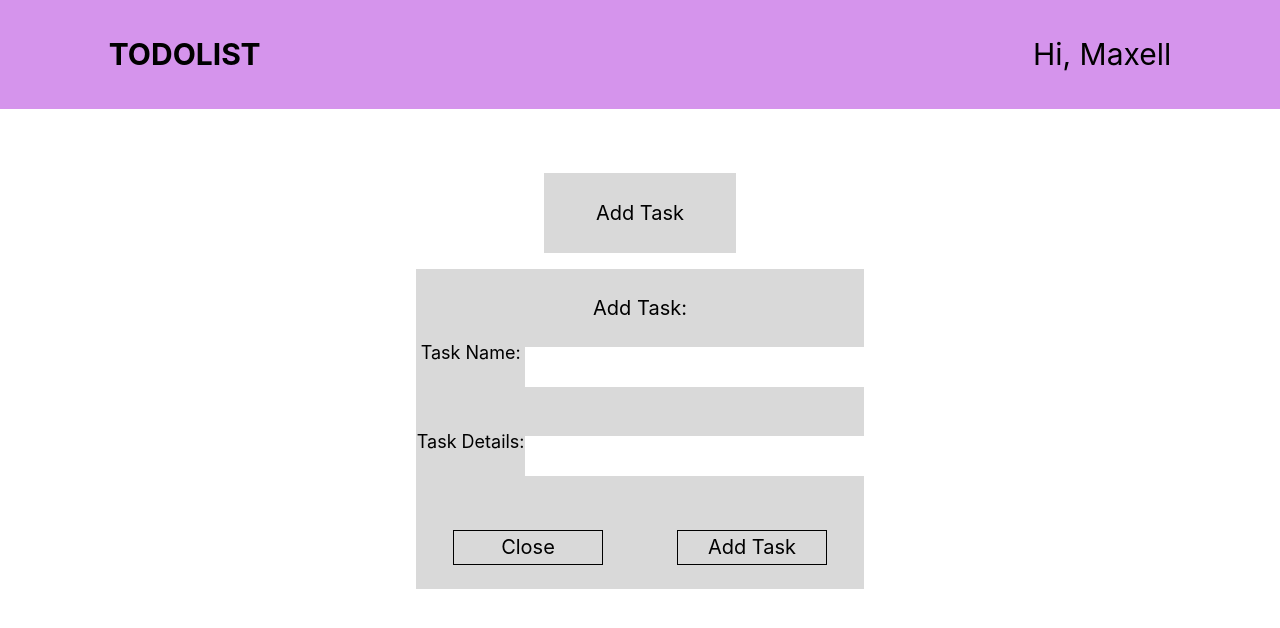
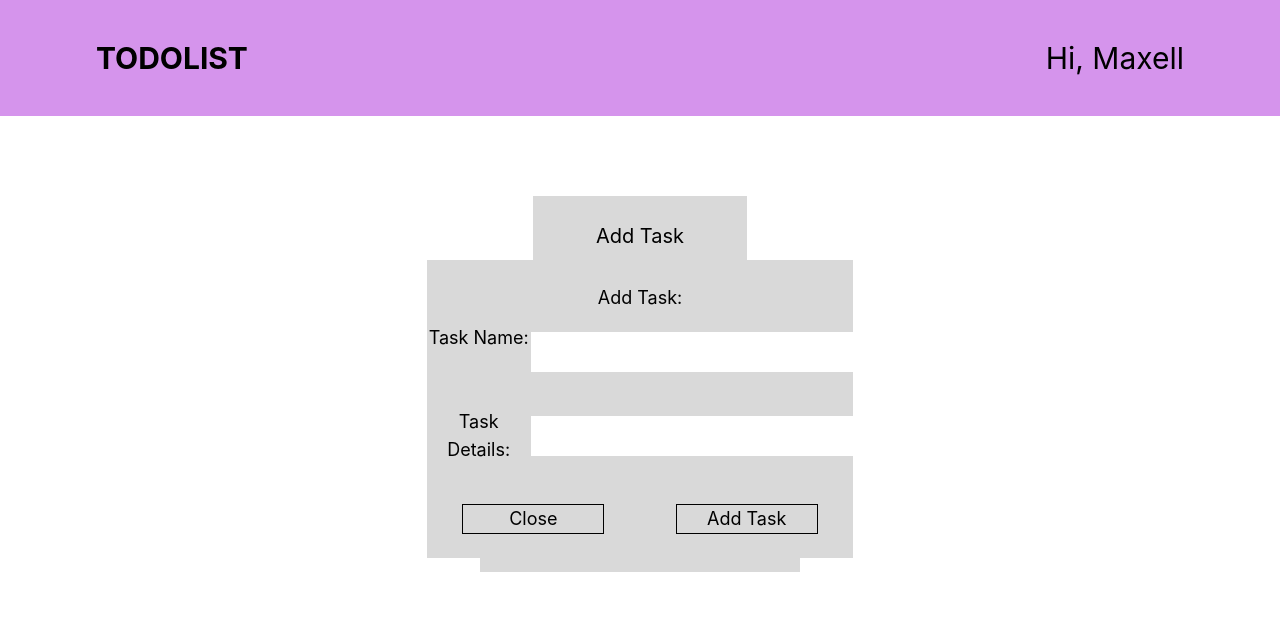
Before and after one commit to Loweso/todolist, a React (Create React App) app: page / in a window 1280 px wide. Both pictures are taken after a click on the button "Add Task". Shown: the top 628 px of the page. Built offline with nearby package versions, Linux system fonts and the light colour scheme.

Commit message:
[Cleanup][Louise] Cleaned up code for better organization
Renamed parameter names according to suggestions
Put task list feature into a separate component named 'TaskList'
Reworked custom CSS with Tailwind
Removed comments

```diff
--- a/src/components/AddTaskModal.jsx
+++ b/src/components/AddTaskModal.jsx
@@ -1,13 +1,12 @@
 import React, { useState } from "react";
-import "../styles/AddTaskModal.css";
 
 const AddTaskModal = (props) => {
-  const { setAddModalOpen, onTaskAdd } = props;
+  const { setIsAddModalOpen, onTaskAdd } = props;
   const [inputTaskName, setInputTaskName] = useState("");
   const [inputTaskDetails, setInputTaskDetails] = useState("");
 
   const handleModalClose = () => {
-    setAddModalOpen(false);
+    setIsAddModalOpen(false);
   };
 
   const handleInputTaskNameUpdate = (event) => {
@@ -21,29 +20,29 @@ const AddTaskModal = (props) => {
   const handleInputTaskNameAdd = (event) => {
     event.preventDefault();
     onTaskAdd({ name: inputTaskName, detail: inputTaskDetails });
-    setAddModalOpen(false);
+    setIsAddModalOpen(false);
   };
 
   return (
-    <div className="modal-container bg-[#D9D9D9] py-6">
+    <div className="bg-tasklistgrey text-lg grid justify-center absolute top-1/4 text-center w-1/3 py-6">
       <p>Add Task:</p>
-      <div className="input-container mt-3">
+      <div className="gap-y-[5%] flex content-evenly h-1/2 mt-3">
         <div className="w-1/3">
           <p className="text-lg">Task Name:</p>
         </div>
         <input
-          className="input-textbox my-16"
+          className="w-full p-5 my-2 mx-0 box-border"
           type="text"
           value={inputTaskName}
           onChange={handleInputTaskNameUpdate}
         ></input>
       </div>
-      <div className="input-container mb-3">
+      <div className="gap-y-[5%] flex content-evenly h-1/2 mb-3">
         <div className="w-1/3">
           <p className="text-lg">Task Details:</p>
         </div>
         <input
-          className="input-textbox my-16"
+          className="w-full p-5 my-2 mx-0 box-border"
           type="text"
           value={inputTaskDetails}
           onChange={handleInputTaskDetailsUpdate}
--- a/src/components/Body.jsx
+++ b/src/components/Body.jsx
@@ -1,7 +1,7 @@
 import React, { useState } from "react";
 import AddTaskModal from "./AddTaskModal";
 import TaskModal from "./TaskModal";
-import "../styles/Body.css";
+import TaskList from "./TaskList";
 
 const defaultTasks = [
   {
@@ -15,54 +15,48 @@ const defaultTasks = [
 ];
 
 function Body() {
-  const [isAddModalOpen, setAddModalOpen] = useState(false);
-  const [isTaskModalOpen, setTaskModalOpen] = useState(false);
+  const [isAddModalOpen, setIsAddModalOpen] = useState(false);
+  const [isTaskModalOpen, setIsTaskModalOpen] = useState(false);
   const [tasks, setTasks] = useState(defaultTasks);
   const [currentTask, setCurrentTask] = useState({ name: "", detail: "" });
 
-  const addModalToggle = () => {
-    setAddModalOpen(!isAddModalOpen);
+  const toggleAddModal = () => {
+    setIsAddModalOpen(!isAddModalOpen);
   };
-  const taskModalToggle = () => {
-    setTaskModalOpen(!isTaskModalOpen);
+  const toggleTaskModal = () => {
+    setIsTaskModalOpen(!isTaskModalOpen);
   };
-  const taskAdded = (task) => {
+  const updateTaskList = (task) => {
     setTasks([...tasks, task]);
     console.log(task);
   };
   const handleTaskClick = (task) => {
     setCurrentTask(task);
-    taskModalToggle();
+    toggleTaskModal();
   };
 
   return (
-    <div className="body-container">
-      <button className="add-task-button bg-[#D9D9D9]" onClick={addModalToggle}>
+    <div className="grid h-full justify-items-center py-20 relative">
+      <button
+        className="text-xl h-20 w-1/6 mb-10 bg-[#D9D9D9] hover:bg-zinc-400"
+        onClick={toggleAddModal}
+      >
         Add Task
       </button>
-      <div className="tasklist-container">
-        <p className="mb-7">Task List:</p>
-        {tasks.map((task) => (
-          <button
-            key={task.name}
-            className="task-button bg-[#D9D9D9]"
-            onClick={() => handleTaskClick(task)}
-          >
-            {task.name}
-          </button>
-        ))}
-      </div>
+
+      <TaskList tasks={tasks} handleTaskClick={handleTaskClick} />
+
       {isAddModalOpen && (
         <AddTaskModal
           isAddModalOpen={isAddModalOpen}
-          setAddModalOpen={setAddModalOpen}
-          onTaskAdd={taskAdded}
+          setIsAddModalOpen={setIsAddModalOpen}
+          onTaskAdd={updateTaskList}
         />
       )}
       {isTaskModalOpen && (
         <TaskModal
           isTaskModalOpen={isTaskModalOpen}
-          setTaskModalOpen={setTaskModalOpen}
+          setIsTaskModalOpen={setIsTaskModalOpen}
           currentTask={currentTask}
         />
       )}
@@ -71,18 +65,3 @@ function Body() {
 }
 
 export default Body;
-
-/*
-
-{isTaskModalOpen &&
-        tasks.map((task, detail, index) => (
-          <TaskModal
-            key={index}
-            isTaskModalOpen={isTaskModalOpen}
-            setTaskModalOpen={setTaskModalOpen}
-            index={tasks.findIndex((item) => item.indexOf(task) > -1)}
-            detail={taskDetails[index]}
-          />
-        ))}
-
-*/
--- a/src/components/Button.js
+++ b/src/components/Button.js
@@ -1,14 +1,6 @@
-import React from 'react';
-import '../App.css';
+import React from "react";
+import "../App.css";
 
 export function Button({ children }) {
   return <button className="btn btn-primary">{children}</button>;
 }
-
-export function Select({ children }) {
-  return (
-    <div className="selection">
-      <select>{children}</select>
-    </div>
-  );
-}
--- a/src/components/Navbar.jsx
+++ b/src/components/Navbar.jsx
@@ -1,11 +1,12 @@
-import React from 'react'
-import '../styles/Navbar.css'
+import React from "react";
 
 export default function Navbar() {
   return (
-    <div className='navbar-container'>
-       <p className='site-title'><b>TODOLIST</b></p>
-       <p className='navbar-greeting'>Hi, Maxell</p>
+    <div className="bg-navbarcolor flex w-full justify-between items-center">
+      <p className="flex text-3xl ml-24">
+        <b>TODOLIST</b>
+      </p>
+      <p className="flex text-3xl my-10 mr-24">Hi, Maxell</p>
     </div>
-  )
+  );
 }
--- /dev/null
+++ b/src/components/TaskList.jsx
@@ -0,0 +1,23 @@
+import React from "react";
+
+const TaskList = (props) => {
+  const { tasks } = props;
+  const { handleTaskClick } = props;
+
+  return (
+    <div className="grid justify-items-center text-xl w-1/4">
+      <p className="mb-7">Task List:</p>
+      {tasks.map((task) => (
+        <button
+          key={task.name}
+          className=" text-xl h-20 w-full mb-10 bg-[#D9D9D9] hover:bg-zinc-400"
+          onClick={() => handleTaskClick(task)}
+        >
+          {task.name}
+        </button>
+      ))}
+    </div>
+  );
+};
+
+export default TaskList;
--- a/src/components/TaskModal.jsx
+++ b/src/components/TaskModal.jsx
@@ -1,20 +1,18 @@
 import React from "react";
-import "../styles/TaskModal.css";
 
 const TaskModal = (props) => {
-  //get the props and destruct them inside
-  const { setTaskModalOpen, currentTask } = props;
+  const { setIsTaskModalOpen, currentTask } = props;
 
   const handleModalClose = () => {
-    setTaskModalOpen(false);
+    setIsTaskModalOpen(false);
   };
 
   return (
-    <div className="modal-container py-6">
+    <div className="bg-tasklistgrey text-lg grid justify-center top-1/4 w-1/3 h-1/2 text-center absolute py-6">
       <p>Task Details:</p>
-      <p className="modal-details">{currentTask.detail}</p>
+      <p className="text-lg">{currentTask.detail}</p>
       <button
-        className="modal-button bg-[#D9D9D9] border border-black"
+        className="bg-[#D9D9D9] border border-black"
         onClick={handleModalClose}
       >
         Close
--- a/src/styles/AddTaskModal.css
+++ /dev/null
@@ -1,28 +0,0 @@
-.modal-container {
-  background-color: #d9d9d9;
-  font-size: 20px;
-  display: grid;
-  justify-content: center;
-  position: absolute;
-  margin-top: 12.5%;
-  text-align: center;
-  width: 35%;
-}
-
-.modal-details {
-  font-size: 35px;
-}
-
-.input-container {
-  display: flex;
-  align-content: space-evenly;
-  row-gap: 5%;
-  height: 50%;
-}
-
-.input-textbox {
-  width: 100%;
-  padding: 20px;
-  margin: 8px 0;
-  box-sizing: border-box;
-}
--- a/src/styles/Body.css
+++ /dev/null
@@ -1,36 +0,0 @@
-.body-container {
-  display: grid;
-  justify-items: center;
-  height: 100%;
-  padding-top: 5%;
-  position: relative;
-}
-
-.add-task-button {
-  font-size: 20px;
-  height: 10vh;
-  margin-bottom: 5vh;
-  width: 15%;
-}
-
-.add-task-button:hover {
-  background-color: darkgray;
-}
-
-.task-button {
-  font-size: 20px;
-  height: 10vh;
-  margin-bottom: 5vh;
-  width: 100%;
-}
-
-.task-button:hover {
-  background-color: darkgray;
-}
-
-.tasklist-container {
-  display: grid;
-  justify-items: center;
-  font-size: 20px;
-  width: 25%;
-}
--- a/src/styles/Navbar.css
+++ /dev/null
@@ -1,19 +0,0 @@
-.navbar-container {
-    background-color: #D594EC;
-    width: 100%;
-    display: flex;
-    align-items: center;
-    justify-content: space-between;
-  }
-
-.site-title {
-    margin: 2.5% 2.5% 2.5% 8.5%;
-    font-size: 30px;
-    display: flex;
-  }
-
-.navbar-greeting {
-    margin: 2.5% 8.5% 2.5% 2.5%;
-    font-size: 30px;
-    display: flex;
-  }
--- a/src/styles/TaskModal.css
+++ /dev/null
@@ -1,15 +0,0 @@
-.modal-container {
-  background-color: #d9d9d9;
-  font-size: 20px;
-  display: grid;
-  justify-content: center;
-  position: absolute;
-  height: 40vh;
-  margin-top: 12.5%;
-  text-align: center;
-  width: 35%;
-}
-
-.modal-details {
-  font-size: 17.5px;
-}
--- a/tailwind.config.js
+++ b/tailwind.config.js
@@ -1,10 +1,13 @@
 /** @type {import('tailwindcss').Config} */
 module.exports = {
-  content: [
-    "./src/**/*.{js,jsx,ts,tsx}",
-  ],
+  content: ["./src/**/*.{js,jsx,ts,tsx}"],
   theme: {
-    extend: {},
+    extend: {
+      colors: {
+        tasklistgrey: "#d9d9d9",
+        navbarcolor: "#d594ec",
+      },
+    },
   },
   plugins: [],
-}
+};
```
